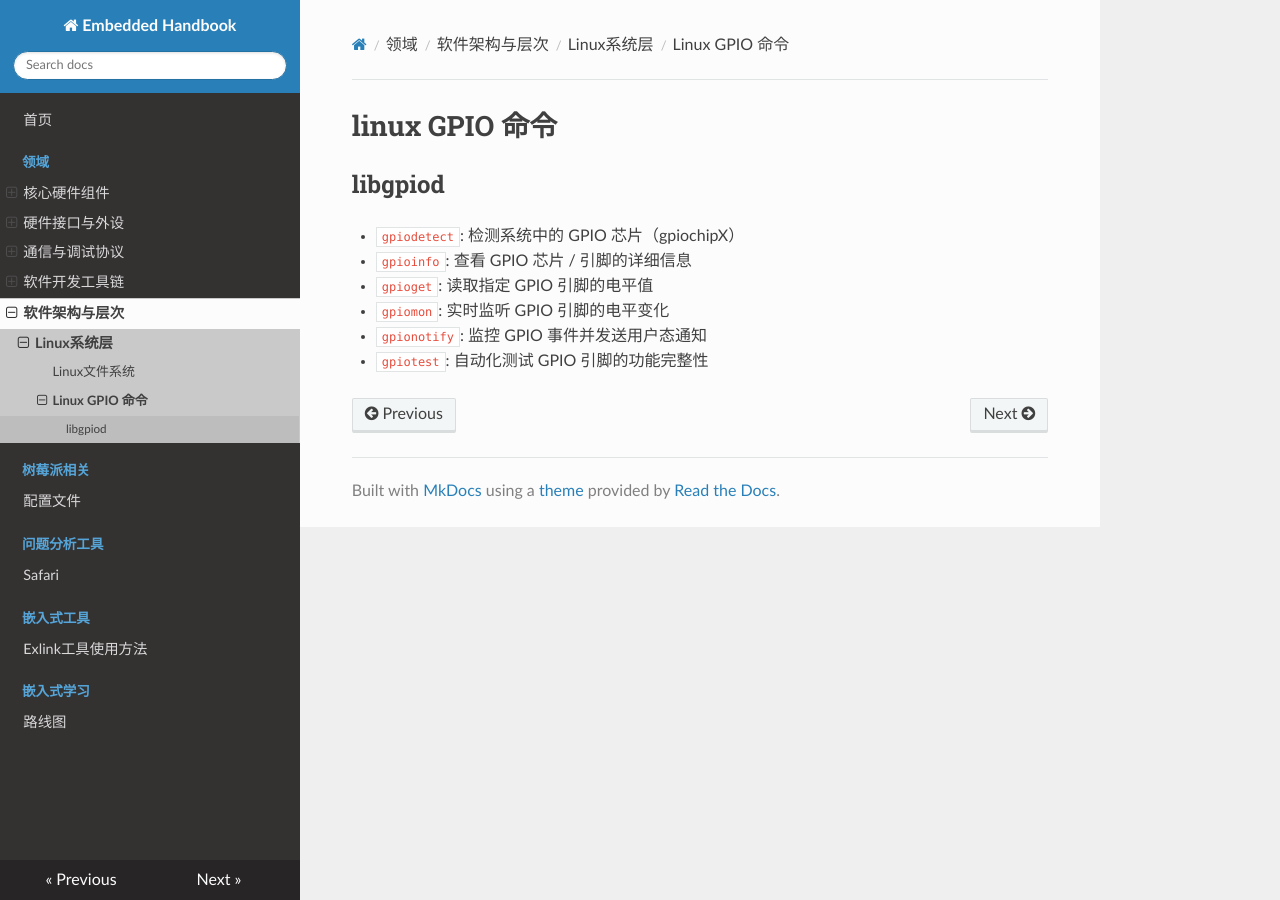
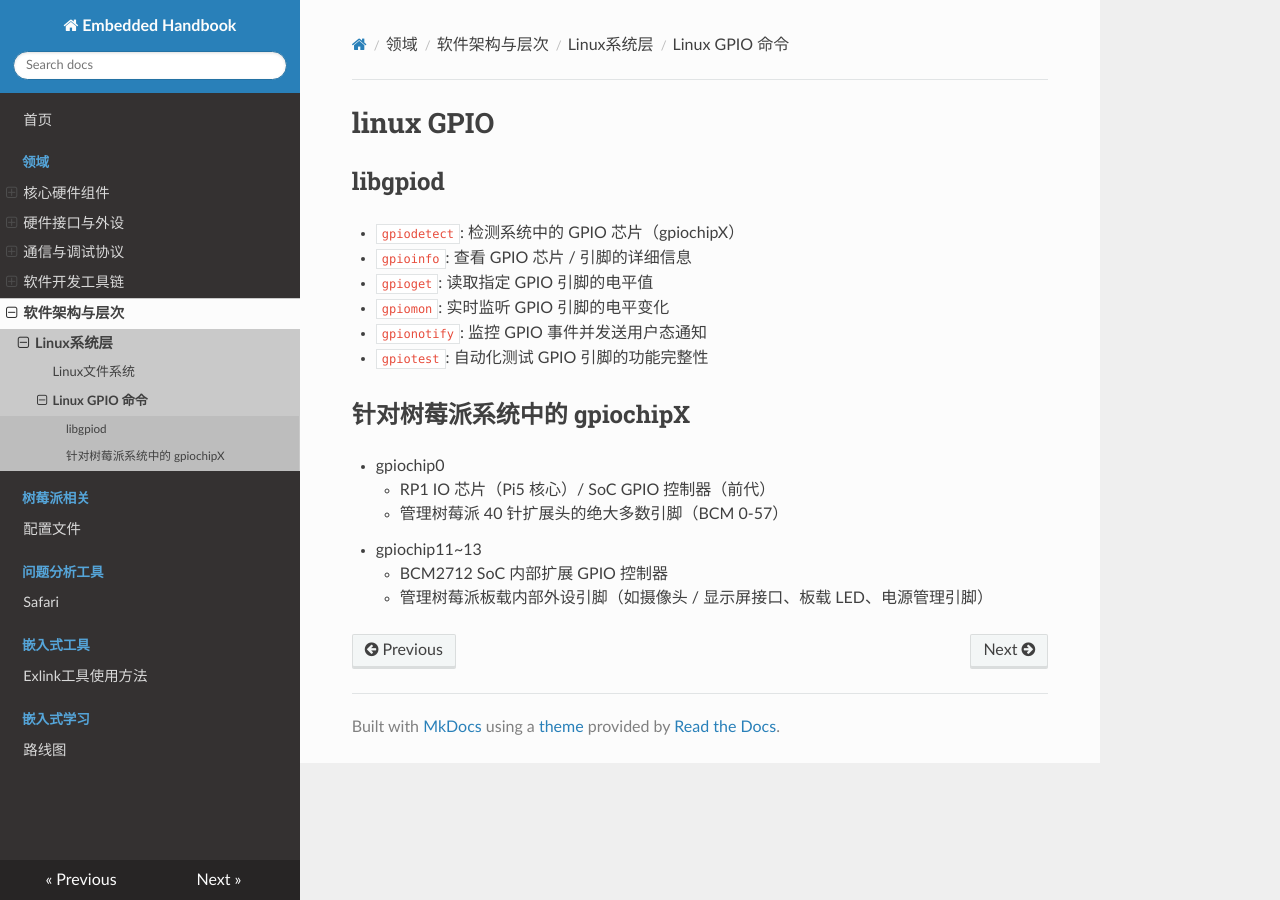
Before and after one commit to Shenliuran/embedded_handbook, an MkDocs documentation site: the page built from docs/category/5-software-architecture-layers/linux-system-layer/linux-gpio-cmds.md, in a window 1280 px wide. Built offline with MkDocs 1.6.1, drawn with Linux system fonts in a browser that asks for light colours; nearby versions of some CDN libraries.

Commit message:
docs(linux-gpio-cmds): 添加树莓派gpiochipX相关内容

```diff
--- a/docs/category/5-software-architecture-layers/linux-system-layer/linux-gpio-cmds.md
+++ b/docs/category/5-software-architecture-layers/linux-system-layer/linux-gpio-cmds.md
@@ -1,4 +1,4 @@
-# linux GPIO 命令
+# linux GPIO
 
 ## libgpiod
 
@@ -8,3 +8,11 @@
 + `gpiomon`: 实时监听 GPIO 引脚的电平变化
 + `gpionotify`: 监控 GPIO 事件并发送用户态通知
 + `gpiotest`: 自动化测试 GPIO 引脚的功能完整性
+
+## 针对树莓派系统中的 gpiochipX
++ gpiochip0
+    + RP1 IO 芯片（Pi5 核心）/ SoC GPIO 控制器（前代）
+    + 管理树莓派 40 针扩展头的绝大多数引脚（BCM 0-57）
++ gpiochip11~13
+    + BCM2712 SoC 内部扩展 GPIO 控制器
+    + 管理树莓派板载内部外设引脚（如摄像头 / 显示屏接口、板载 LED、电源管理引脚）
```
